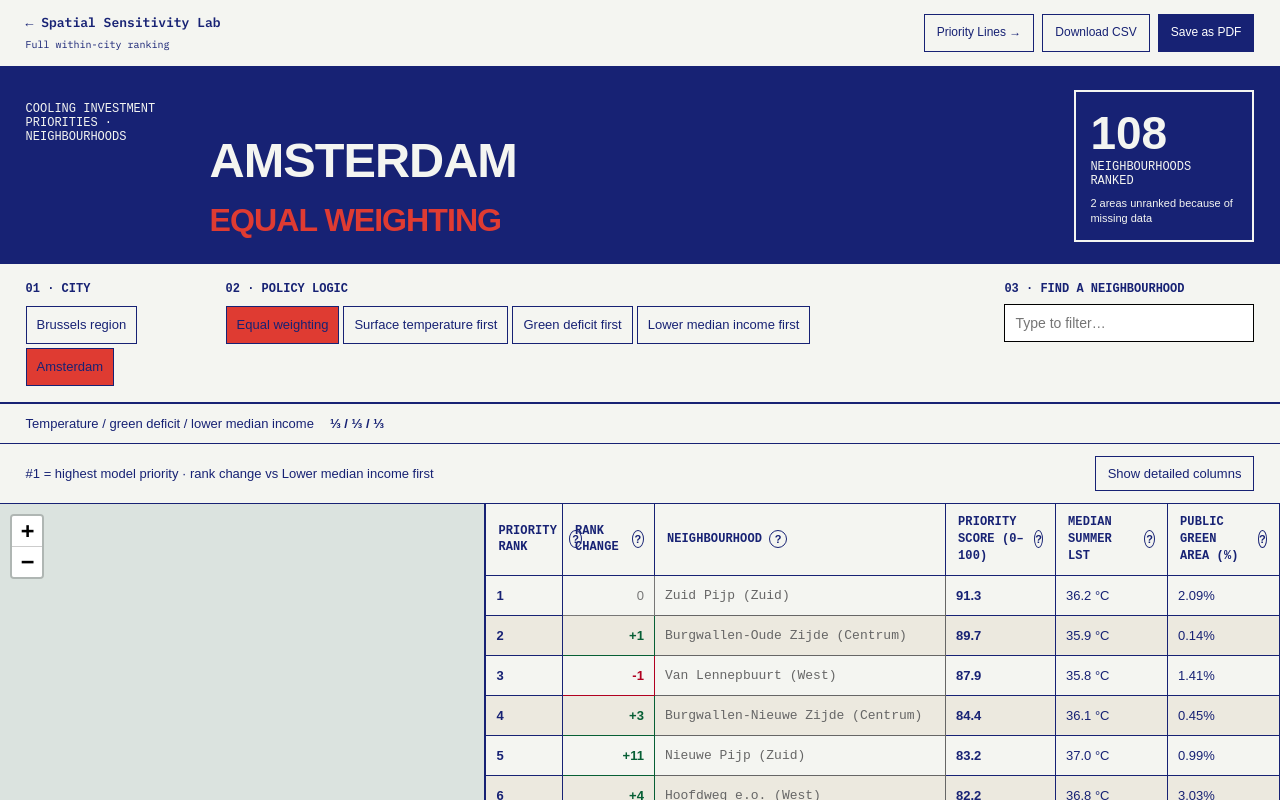
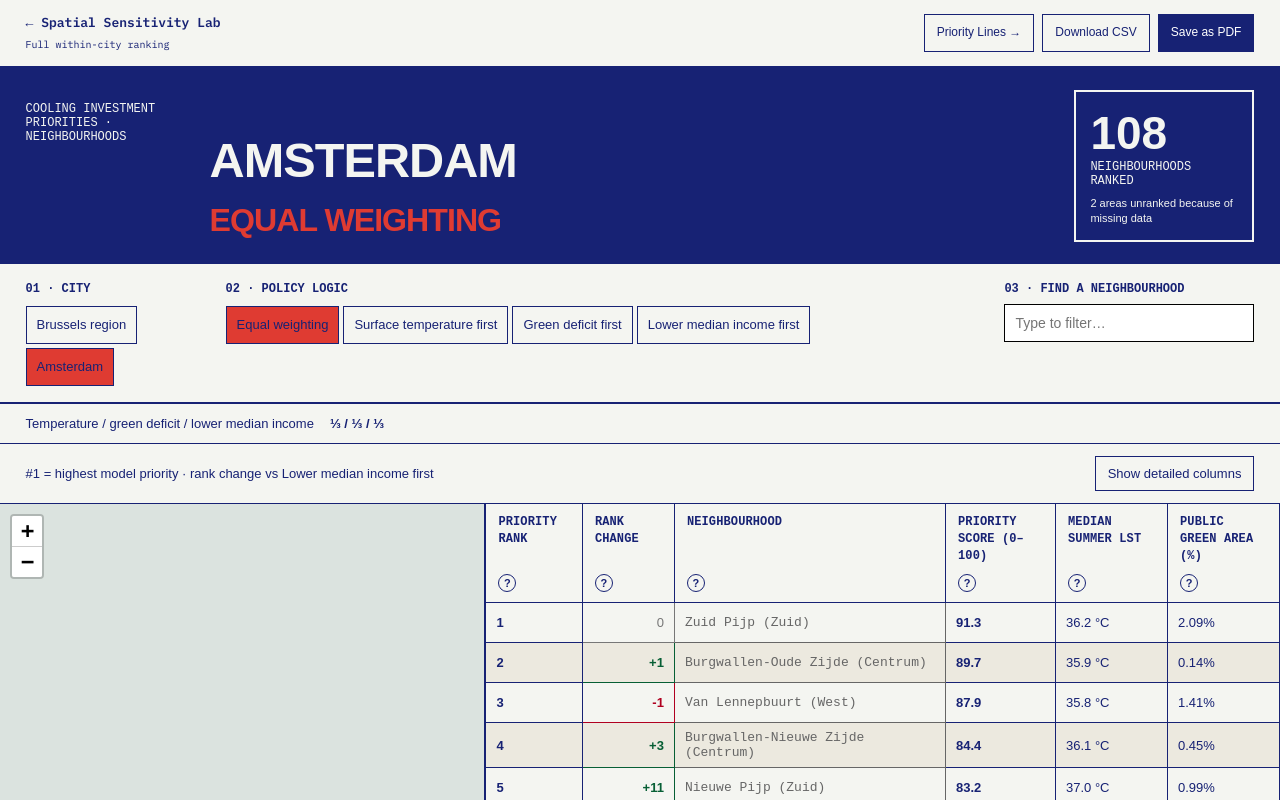
Before and after one commit to polenbicer/spatial_sensitivity_lab, a Next.js app: page /rankings in a window 1280 px wide. Shown: the top 800 px of the page. Built offline with nearby package versions, Linux system fonts and the light colour scheme.

Commit message:
Prevent ranking header labels and help buttons from overlapping

```diff
--- a/app/globals.css
+++ b/app/globals.css
@@ -3881,3 +3881,35 @@ button.cell-link { border:0; padding:0; background:transparent; text-align:left;
 .workspace .controls .reading-detail > summary { padding: 10px 2px; font-size: 12px; }
 .workspace .meter > span { background: transparent; color: var(--ink); }
 .workspace .meter > span b { color: var(--ink); }
+
+/* Reserve a separate row for header help buttons, including narrow columns. */
+.rankings-page .full-table th { vertical-align: top; }
+.rankings-page .full-table th .column-help {
+  display: grid;
+  grid-template-columns: minmax(0, 1fr);
+  grid-template-rows: 1fr 18px;
+  align-items: start;
+  justify-items: start;
+  gap: 6px;
+  width: 100%;
+  min-width: 0;
+  min-height: 78px;
+  text-align: left;
+}
+.rankings-page .full-table th .column-help > span:first-child {
+  min-width: 0;
+  white-space: normal;
+}
+.rankings-page .full-table th .column-help > button {
+  width: 18px;
+  min-width: 18px;
+  height: 18px;
+  min-height: 18px;
+  margin: 0;
+  padding: 0;
+  box-sizing: border-box;
+}
+.rankings-page .ranking-results.summary-columns .full-table :is(th, td):nth-child(1) { width: 96px; }
+@media (min-width: 701px) {
+  .rankings-page .full-table th .column-tip { top: calc(100% + 6px); }
+}
```
